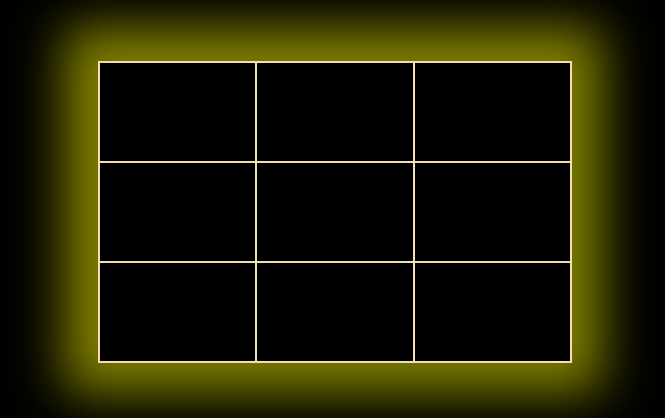
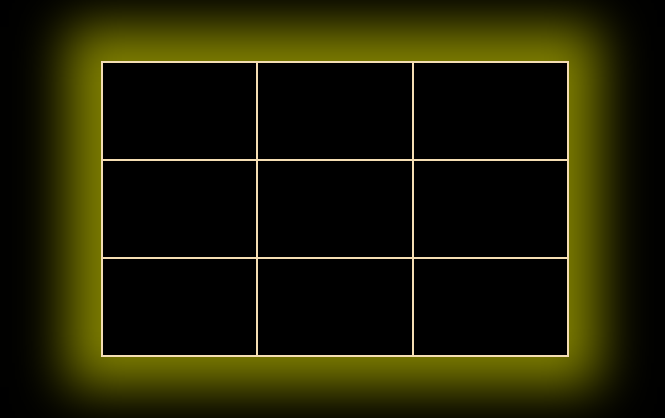
Before and after one commit to sherelynn/mission-2, a plain HTML site: page index.html in a window 1536 px wide. Shown: the part 188-606 px from the top of the page, without its empty margins (433-1098 px from the left). Drawn offline with Linux system fonts and the light colour scheme.

Commit message:
Modify font and padding property for td element

```diff
--- a/style.css
+++ b/style.css
@@ -25,6 +25,8 @@ table {
 td {
   width: 8vw;
   height: 8vh;
+  font-weight: 900;
+  padding: 0;
 }
 
 /* Result Section */
@@ -66,7 +68,7 @@ main,
 /* Common Font Size */
 #title,
 td {
-  font-size: 1.5em;
+  font-size: 2em;
 }
 
 h2,
@@ -89,7 +91,7 @@ span {
   td {
     width: 12vw;
     height: 10vh;
-    font-size: 3em;
+    font-size: 3.5em;
   }
 
   button {
@@ -111,7 +113,7 @@ span {
   td {
     width: 10vw;
     height: 12vh;
-    font-size: 6em;
+    font-size: 5em;
   }
 
   button {
```
